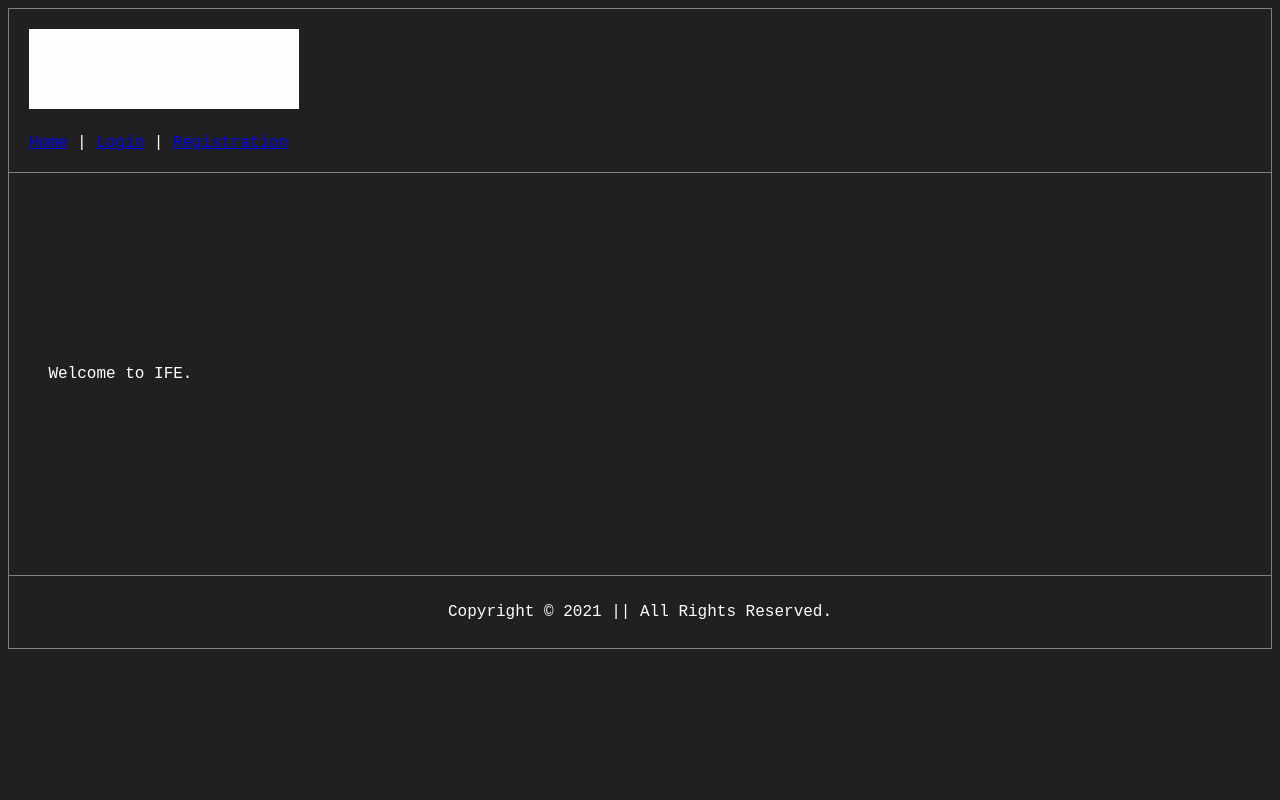
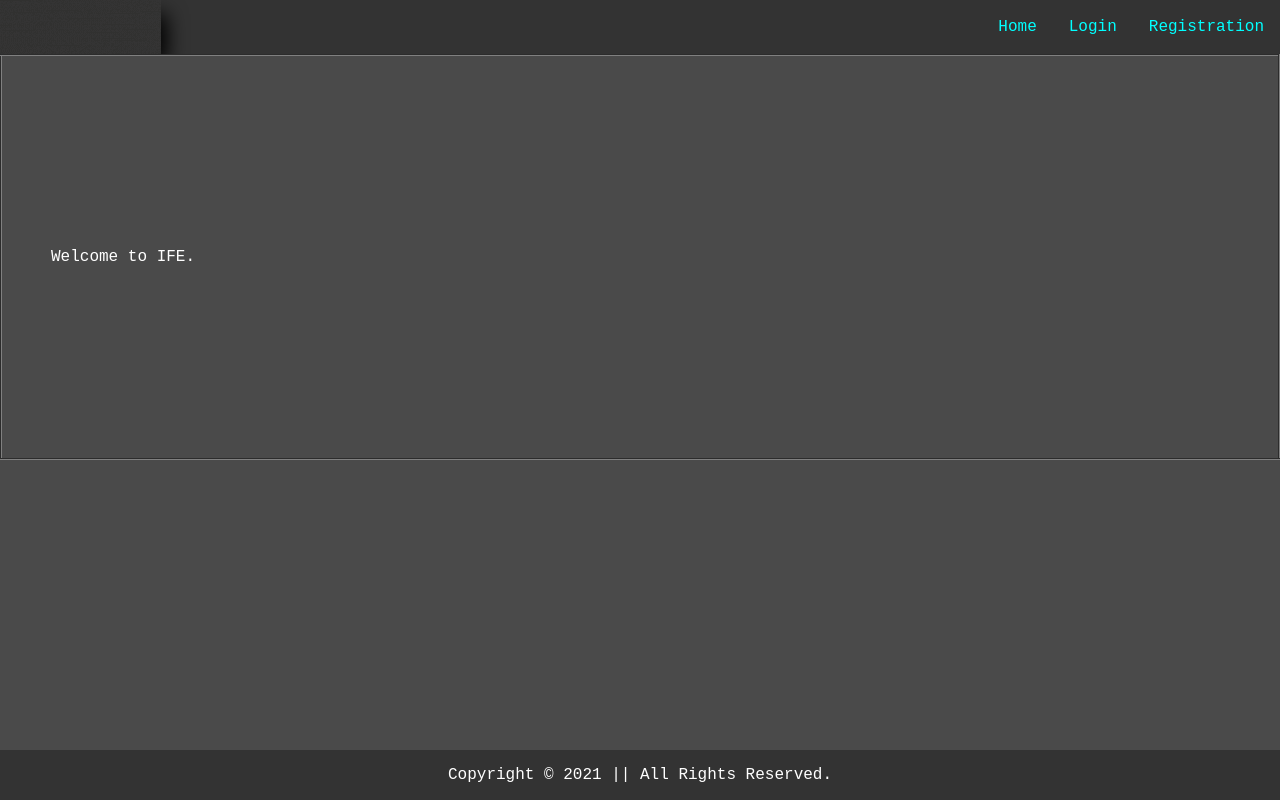
Before and after one commit to cmxmunna/webtech-repository, a PHP site: page /LabTask4/home.php in a window 1280 px wide. Run offline with PHP 8.4, Linux system fonts and the light colour scheme.

Commit message:
home page modified

```diff
--- a/LabTask4/home.php
+++ b/LabTask4/home.php
@@ -4,36 +4,36 @@
     <meta charset="UTF-8">
     <meta http-equiv="X-UA-Compatible" content="IE=edge">
     <meta name="viewport" content="width=device-width, initial-scale=1.0">
-    <title>PUBLIC HOME</title>
+    <title>IFE Home</title>
     <style>
+        body {margin: 0; background-color: #4a4a4a; font-family: 'Courier New', Courier, monospace; color: white;}
+        table {border-collapse: collapse; width: 100%;}
         .error {color: #FF0000;}
-        .font {font-family: 'Courier New', Courier, monospace; color: white;}
-        body {background-color: #202020;}
-        table {border-collapse: collapse; width: 100%;}
-        th {background-color: #101020; color: white; }
-        .tp{padding: 20px;}
-        .link {margin-top: 20px; align: right;}
-        .footer {text-align: center;  padding: 10px;}
+        .footer {position: fixed; left: 0; bottom: 0; width: 100%; background-color: #333; color: white; text-align: center;}
+        .header {overflow: hidden; background-color: #333;}
+        .header a {float: left; display: block; color: cyan; text-align: center; padding: 14px 16px; margin-top: 4px; text-decoration: none;}
+        .header a.logo img {width: auto; height: auto; margin-top: -20px; margin-left: -20px; margin-bottom: -20px; margin-right: -20px;}
+        .header-right {float: right;}
+        .header a:hover {background-color: #4a4a4a;
+    box-shadow: 10px 10px 20px #000000; text-shadow: 2px 2px 4px #000000; color: red;}
     </style>
 </head>
-<body class="font">
-    <table border="1">
-        <tr>
-            <td height="100px" class="tp" colspan="2">
-                <div align="left"><img src="logo.gif" alt=""></div>
-                <div class="link"><a href="#">Home</a> | <a href="#">Login</a> | <a href="#">Registration</a></div>
-            </td>
-        </tr>
+<body>
+    <div class="header">
+        <a href="home.php" class="logo"><img src="logo.gif" alt="IFE"></a>
+        <div class="header-right">
+            <a href="home.php">Home</a>
+            <a href="#">Login</a>
+            <a href="#">Registration</a>
+        </div>
+    </div>
+    <table border="2">
         <tr>
             <td height="400px">
-                <p> &nbsp;&nbsp;&nbsp;&nbsp;Welcome to IFE.</p>
-            </td>
-        </tr>
-        <tr>
-            <td>
-                <div class="footer"><p>Copyright © 2021 || All Rights Reserved.</p></div>
+                <p> &nbsp;&nbsp;&nbsp;&nbsp; Welcome to IFE.</p>
             </td>
         </tr>
     </table>
+    <div class="footer"><p>Copyright © 2021 || All Rights Reserved.</p></div>
 </body>
 </html>
```
Also changed, not shown: LabTask4/logo.gif.
